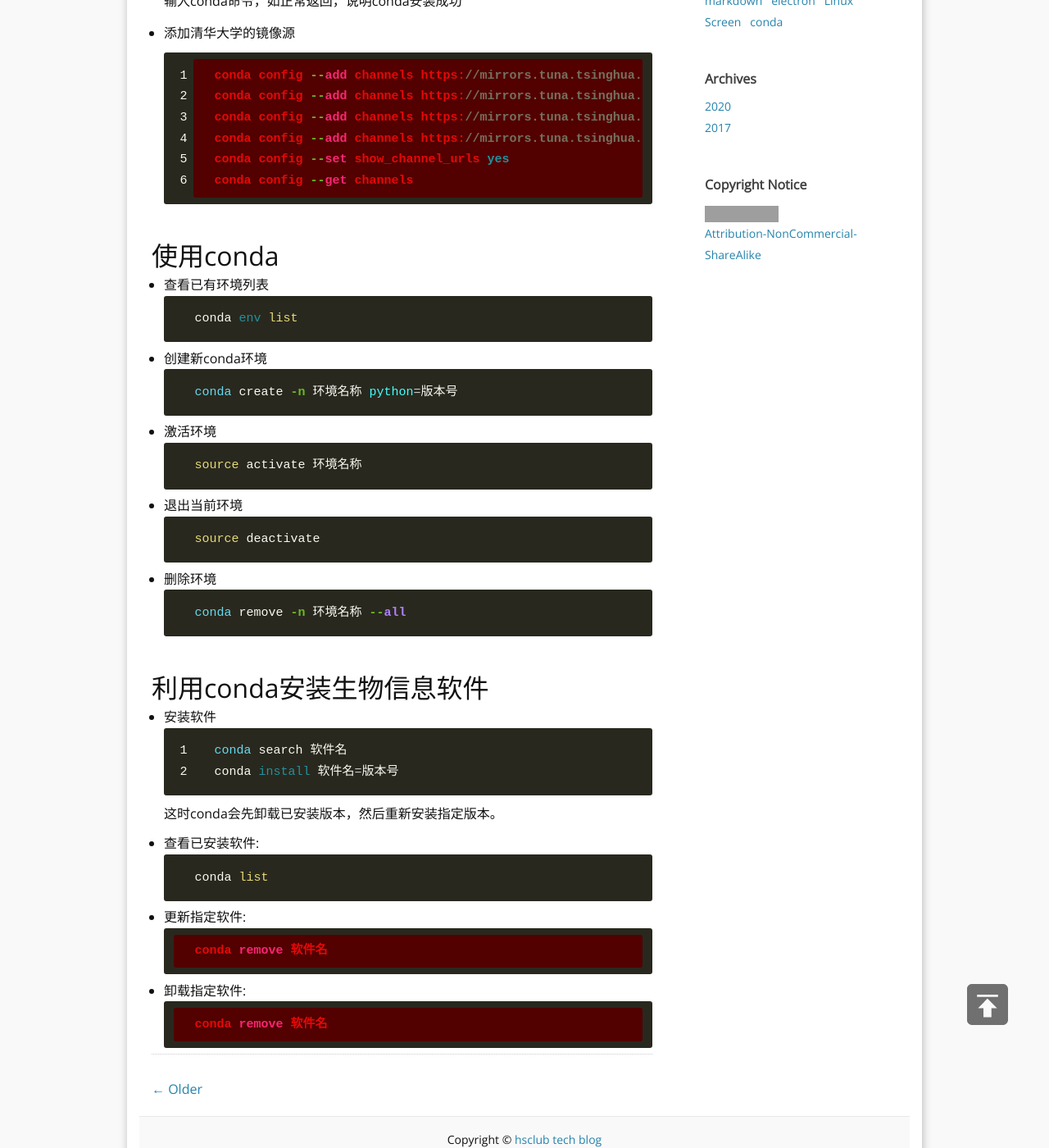
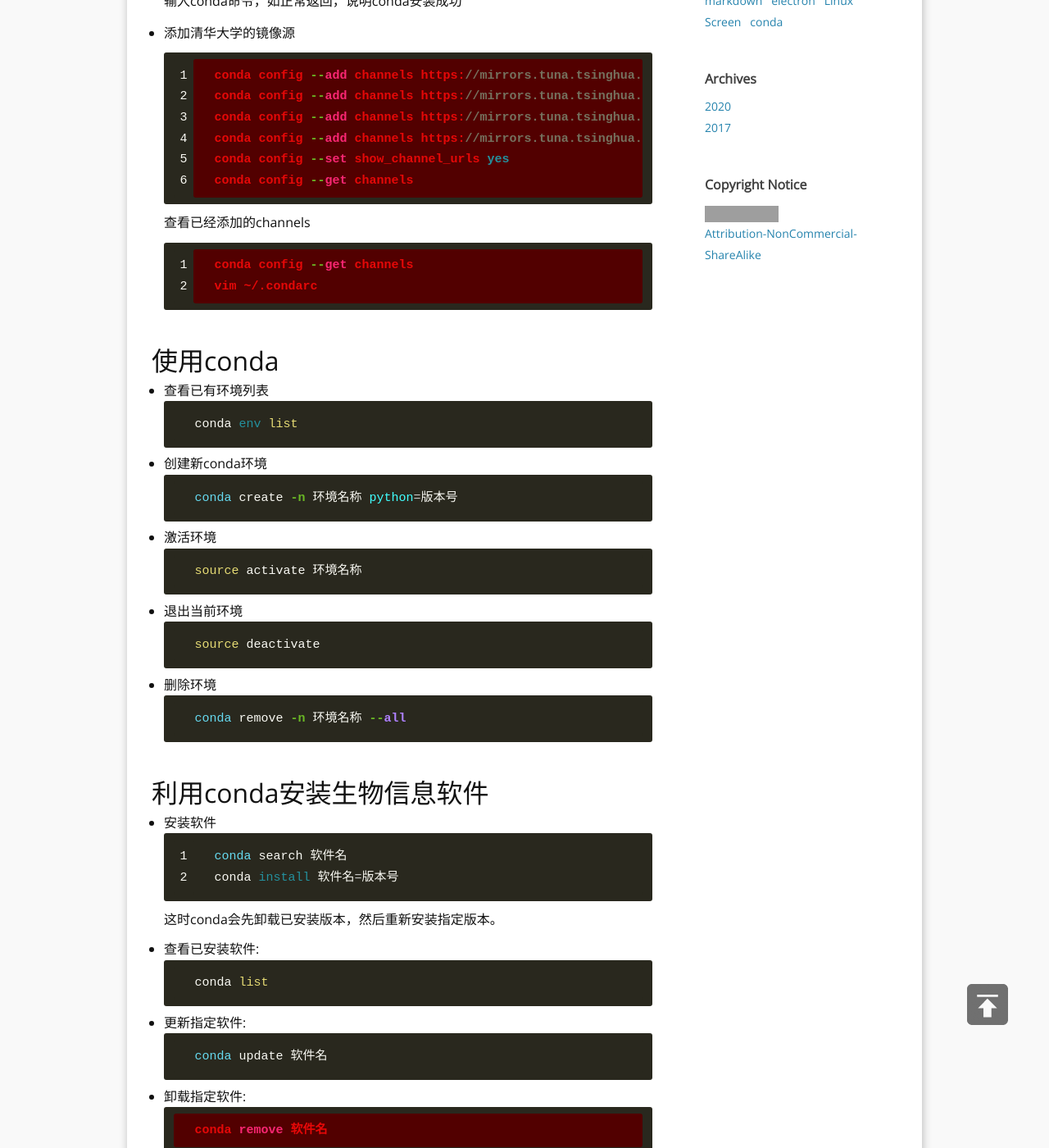
Before and after one commit to kalanny/kalanny.github.io, a Jekyll site: the page built from _posts/2020-02-19-Linux软件管理之conda简明教程.md, in a window 1280 px wide and 1400 px high, scrolled down 1258 px. Shown: the whole window at 82% size. Built offline with Jekyll 4.4.1, drawn with Linux system fonts in a browser that asks for light colours; nearby versions of some CDN libraries; grey boxes are pictures that could not be loaded.

Commit message:
Update 2020-02-19-Linux软件管理之conda简明教程.md

````diff
--- a/_posts/2020-02-19-Linux软件管理之conda简明教程.md
+++ b/_posts/2020-02-19-Linux软件管理之conda简明教程.md
@@ -56,6 +56,11 @@ fullview: false
     conda config --get channels
     ```
 
+    查看已经添加的channels
+    ```bash
+    conda config --get channels
+    vim ~/.condarc
+    ```
 <br>
 
 ## 使用conda
@@ -97,7 +102,7 @@ fullview: false
     ```
 - 更新指定软件:
     ```bash
-    conda remove 软件名
+    conda update 软件名
     ```
 - 卸载指定软件:
     ```bash
````
